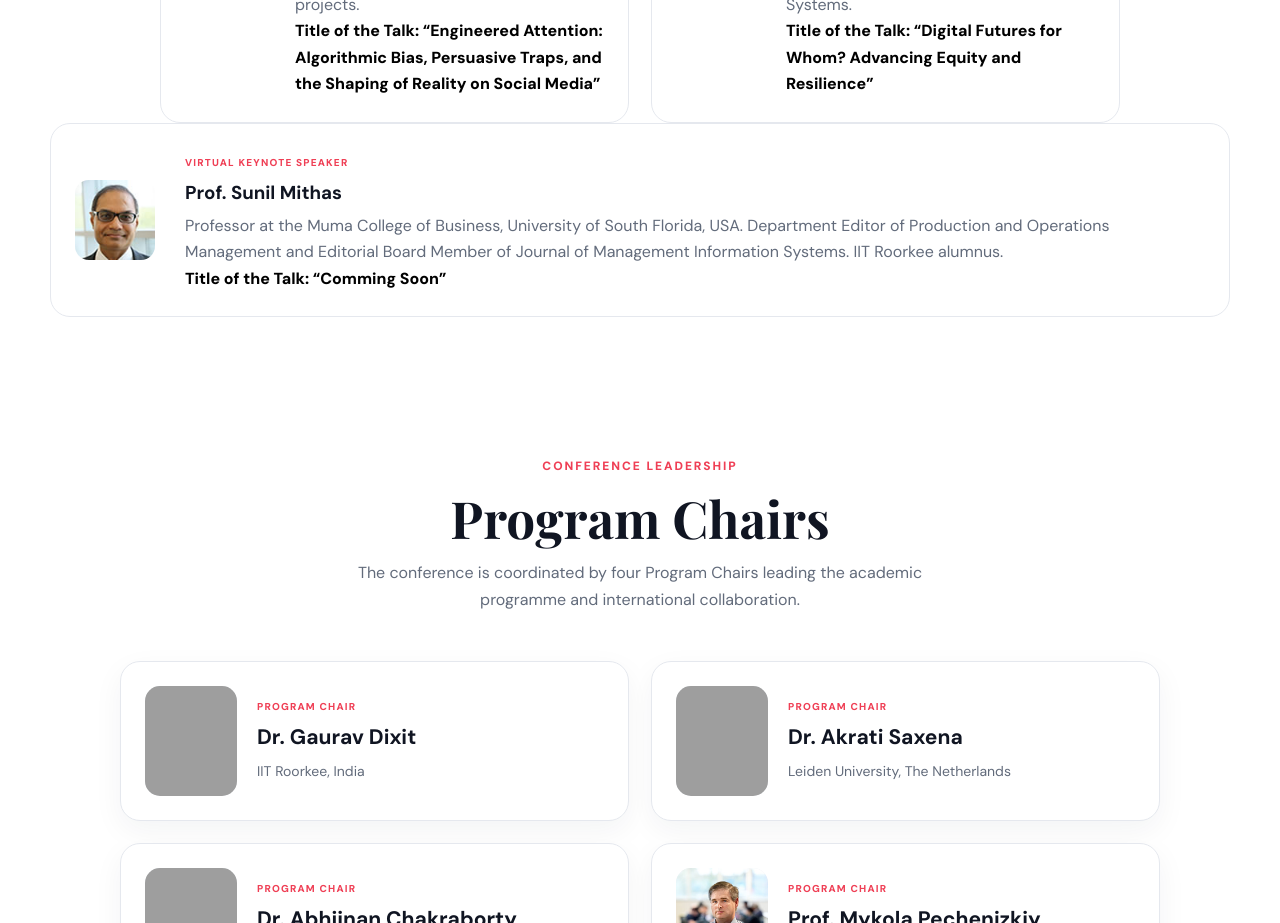
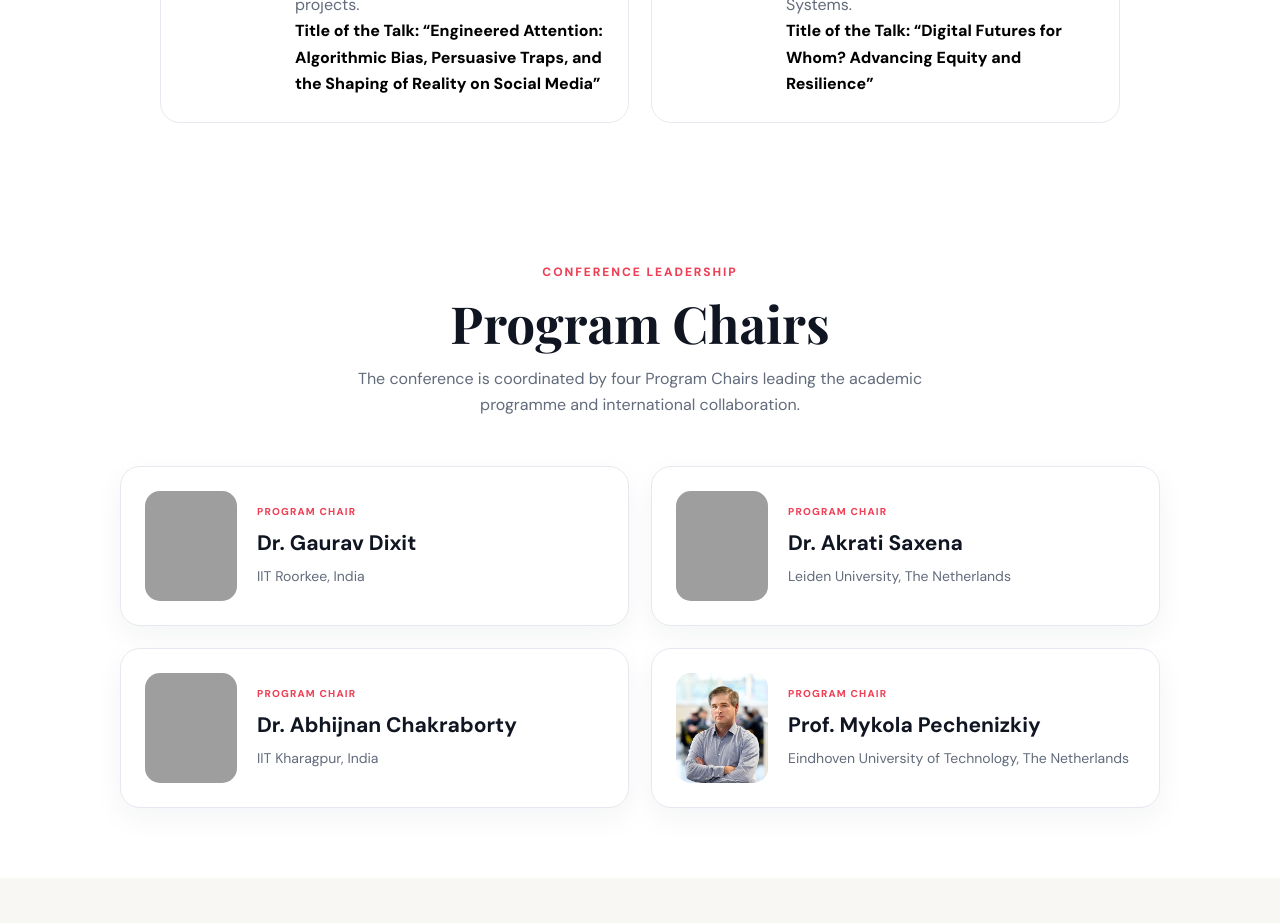
Before and after one commit to fairaiworkshop/fair-ai-data-science-conference-2027, a plain HTML site: page about.html in a window 1280 px wide. Shown: the part 8120-9043 px from the top of the page. Drawn offline with nearby package versions, Linux system fonts and the light colour scheme; grey boxes are pictures that could not be loaded.

Commit message:
Update about.html

```diff
--- a/about.html
+++ b/about.html
@@ -560,20 +560,6 @@
   </strong>
 </p>
   </div>
-  </div>
-</article>
-          <article class="keynote-card">
-  <img class="keynote-photo Sunil-photo" src="assets/speakers/Porf. Sunil.jpg" alt="Prof. Sunil Mithas">
-  <div>
-    <span>Virtual Keynote Speaker</span>
-    <h3>Prof. Sunil Mithas</h3>
-    <p>Professor at the Muma College of Business, University of South Florida, USA. Department Editor of Production and Operations Management and Editorial Board Member of Journal of Management Information Systems. IIT Roorkee alumnus.</p>
-   <p class="keynote-talk-title">
-  <strong>
-    Title of the Talk:  “Comming Soon”
-  </strong>
-</p>
-  </div>
 
 </article>
         <!--  <article class="keynote-card"><div class="keynote-placeholder">KS</div><div><span>Keynote Speaker</span><h3>To be announced</h3><p>Speaker and affiliation will be updated after confirmation.</p></div></article>-->
```
